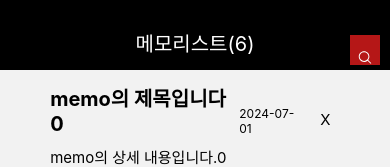
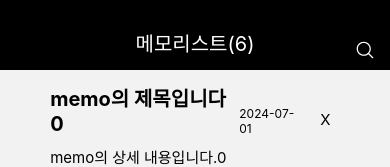
Before and after one commit to codemodel6/mobileMemo, a React Native app: screen / in a window 390 px wide. Shown: the top 167 px of the page. Built offline with nearby package versions, Linux system fonts and the light colour scheme.

Commit message:
design : 헤더 svg 가운데 정렬 완

```diff
--- a/app/components/organism/TheHeader.tsx
+++ b/app/components/organism/TheHeader.tsx
@@ -61,8 +61,6 @@ const styles = StyleSheet.create({
     paddingTop: 15, // 상태바 고려 설정
   },
   headerBackButton: {
-    // ...globalDisplay.centerColumn,
-    // top: 10,
     position: 'absolute',
     left: 10,
     top: '50%',
@@ -75,16 +73,11 @@ const styles = StyleSheet.create({
     color: '#ffffff',
   },
   headerSearchButton: {
-    // ...globalDisplay.centerColumn,
     position: 'absolute',
     right: 10,
-    paddingTop: 15,
     top: '50%',
-    backgroundColor: '#b51717',
     width: 30,
     height: 30,
-    justifyContent: 'center', // 세로 중앙 정렬
-    alignItems: 'center', // 가로 중앙 정렬
   },
   svgWrapper: {
     width: '100%',
```
